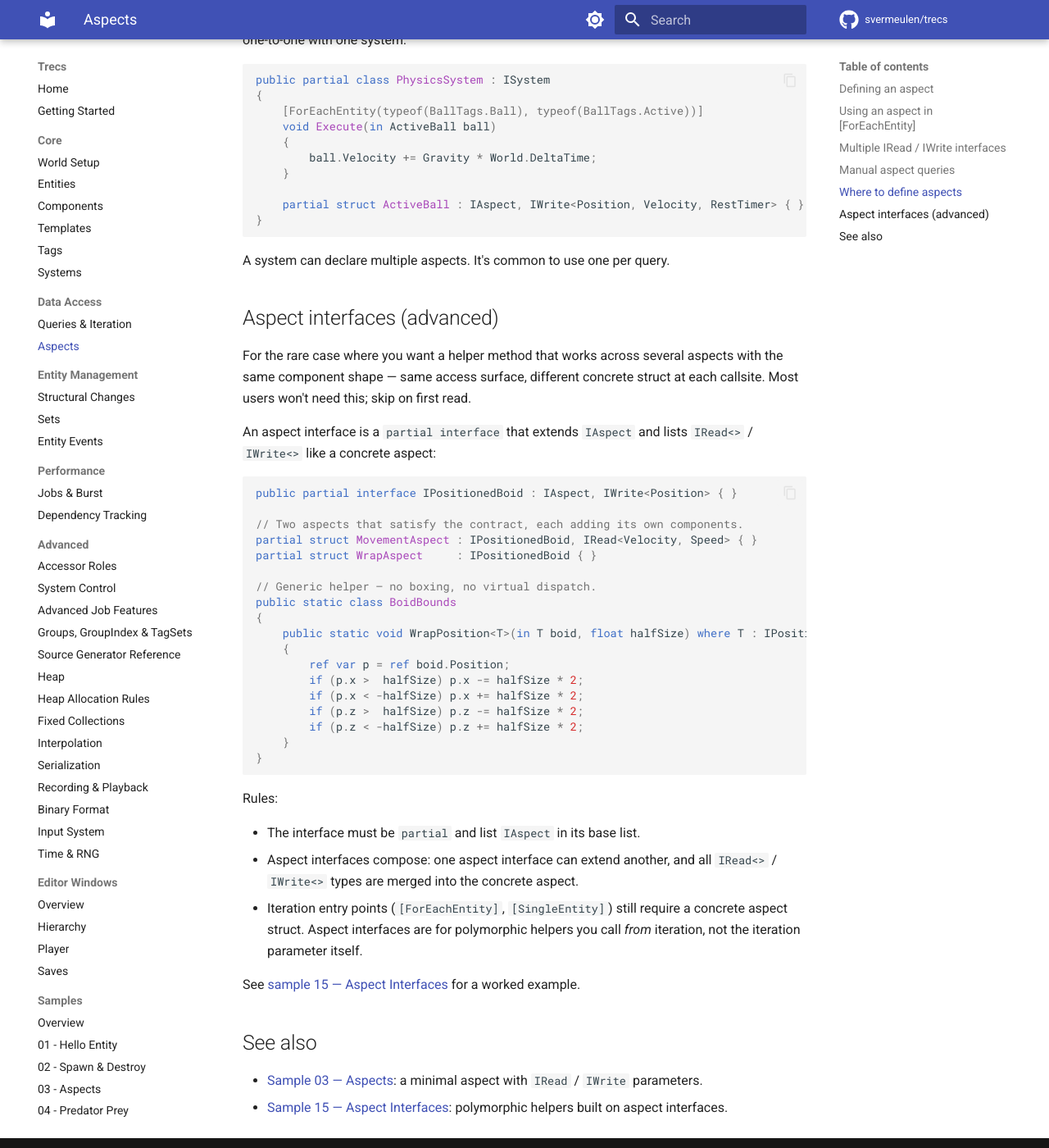
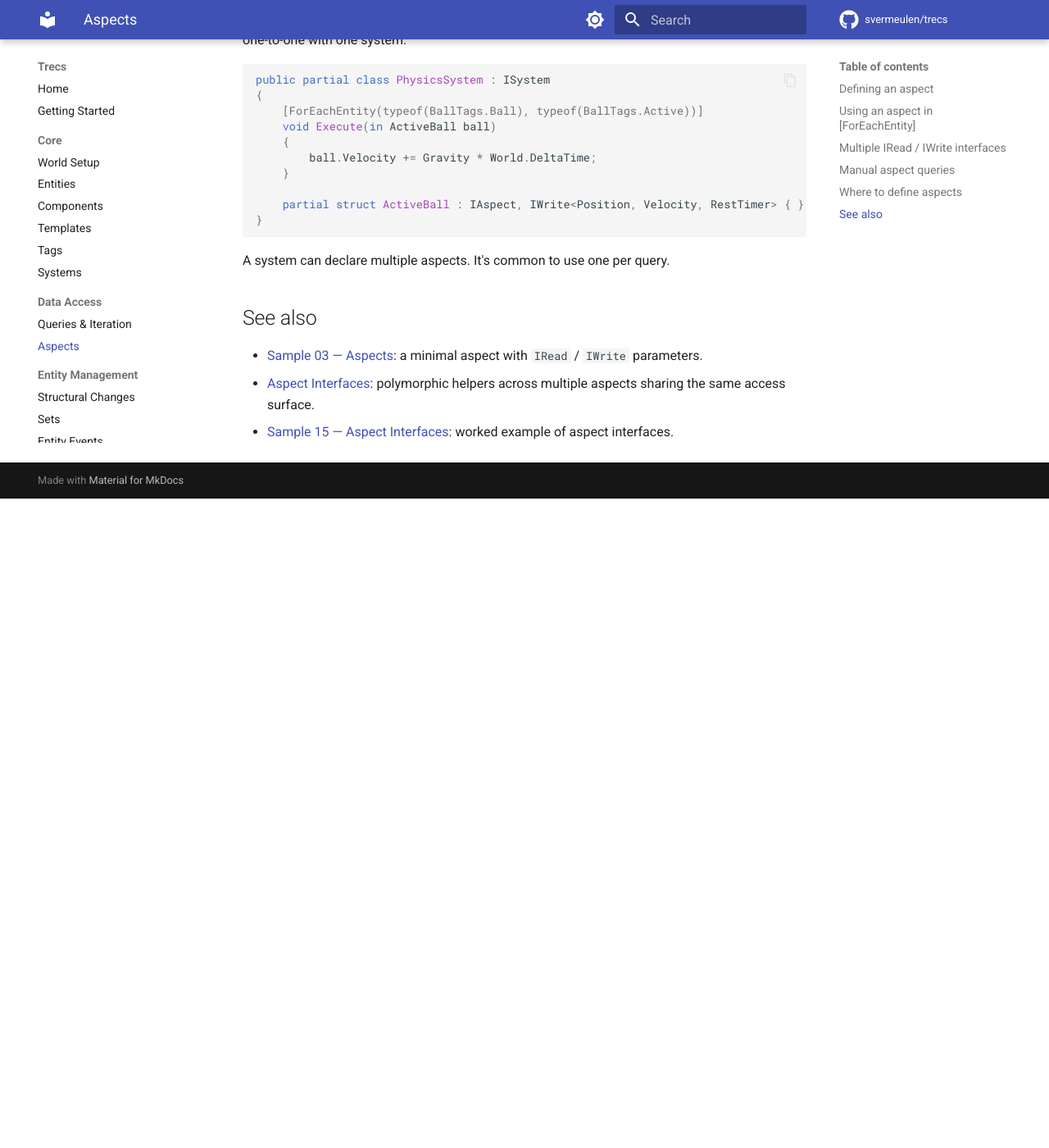
Before and after one commit to svermeulen/trecs, an MkDocs documentation site: the page built from docs/data-access/aspects.md, in a window 1280 px wide and 1400 px high, scrolled down 1942 px. Shown: the whole window at 82% size. Built offline with MkDocs 1.6.1 and Material for MkDocs 9.7.7, drawn with Linux system fonts in a browser that asks for light colours; comment, search, counter and statistics services are not loaded; after the commit the page ends 2550 px from its top, so only the background shows below that.

Commit message:
Move aspect interfaces section to advanced docs
The section was already gated as "advanced" with a "skip on first read"
note. Extracting it to its own page under Advanced trims the aspects
page for the common case while keeping the content one nav hop away
via the See also links.

Co-Authored-By: Claude <noreply@anthropic.com>

````diff
--- a/docs/data-access/aspects.md
+++ b/docs/data-access/aspects.md
@@ -91,42 +91,8 @@ public partial class PhysicsSystem : ISystem
 
 A system can declare multiple aspects.  It's common to use one per query.
 
-## Aspect interfaces (advanced)
-
-For the rare case where you want a helper method that works across several aspects with the same component shape — same access surface, different concrete struct at each callsite. Most users won't need this; skip on first read.
-
-An aspect interface is a `partial interface` that extends `IAspect` and lists `IRead<>` / `IWrite<>` like a concrete aspect:
-
-```csharp
-public partial interface IPositionedBoid : IAspect, IWrite<Position> { }
-
-// Two aspects that satisfy the contract, each adding its own components.
-partial struct MovementAspect : IPositionedBoid, IRead<Velocity, Speed> { }
-partial struct WrapAspect     : IPositionedBoid { }
-
-// Generic helper — no boxing, no virtual dispatch.
-public static class BoidBounds
-{
-    public static void WrapPosition<T>(in T boid, float halfSize) where T : IPositionedBoid
-    {
-        ref var p = ref boid.Position;
-        if (p.x >  halfSize) p.x -= halfSize * 2;
-        if (p.x < -halfSize) p.x += halfSize * 2;
-        if (p.z >  halfSize) p.z -= halfSize * 2;
-        if (p.z < -halfSize) p.z += halfSize * 2;
-    }
-}
-```
-
-Rules:
-
-- The interface must be `partial` and list `IAspect` in its base list.
-- Aspect interfaces compose: one aspect interface can extend another, and all `IRead<>` / `IWrite<>` types are merged into the concrete aspect.
-- Iteration entry points (`[ForEachEntity]`, `[SingleEntity]`) still require a concrete aspect struct. Aspect interfaces are for polymorphic helpers you call *from* iteration, not the iteration parameter itself.
-
-See [sample 15 — Aspect Interfaces](../samples/15-aspect-interfaces.md) for a worked example.
-
 ## See also
 
 - [Sample 03 — Aspects](../samples/03-aspects.md): a minimal aspect with `IRead` / `IWrite` parameters.
-- [Sample 15 — Aspect Interfaces](../samples/15-aspect-interfaces.md): polymorphic helpers built on aspect interfaces.
+- [Aspect Interfaces](../advanced/aspect-interfaces.md): polymorphic helpers across multiple aspects sharing the same access surface.
+- [Sample 15 — Aspect Interfaces](../samples/15-aspect-interfaces.md): worked example of aspect interfaces.
--- a/mkdocs.yml
+++ b/mkdocs.yml
@@ -54,6 +54,7 @@ nav:
       - Dependency Tracking: performance/dependency-tracking.md
   - Advanced:
       - Accessor Roles: advanced/accessor-roles.md
+      - Aspect Interfaces: advanced/aspect-interfaces.md
       - System Control: advanced/system-control.md
       - Advanced Job Features: advanced/advanced-jobs.md
       - Groups, GroupIndex & TagSets: advanced/groups-and-tagsets.md
````
Also changed, not shown: docs/advanced/aspect-interfaces.md (added, +34 -0 lines).
